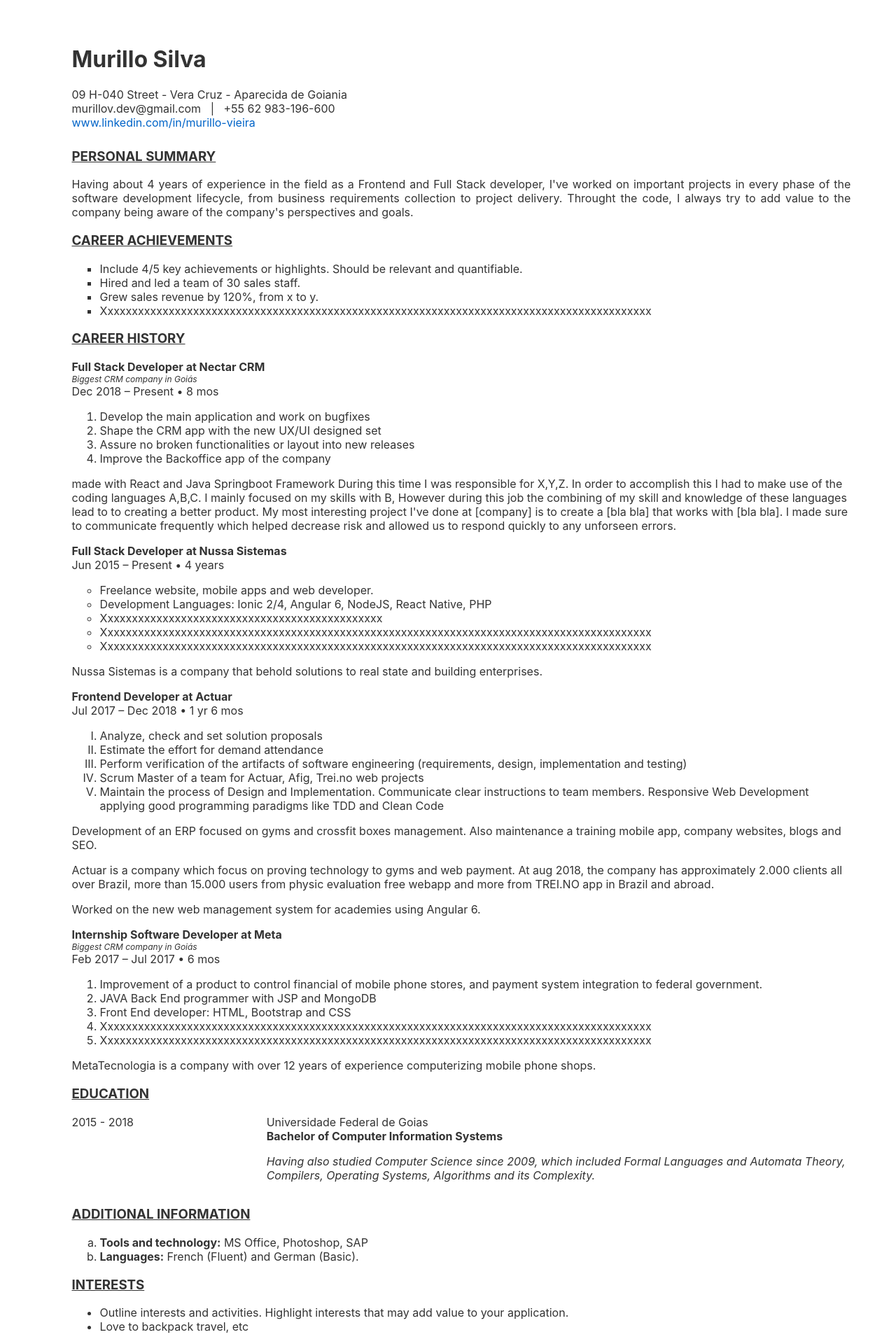
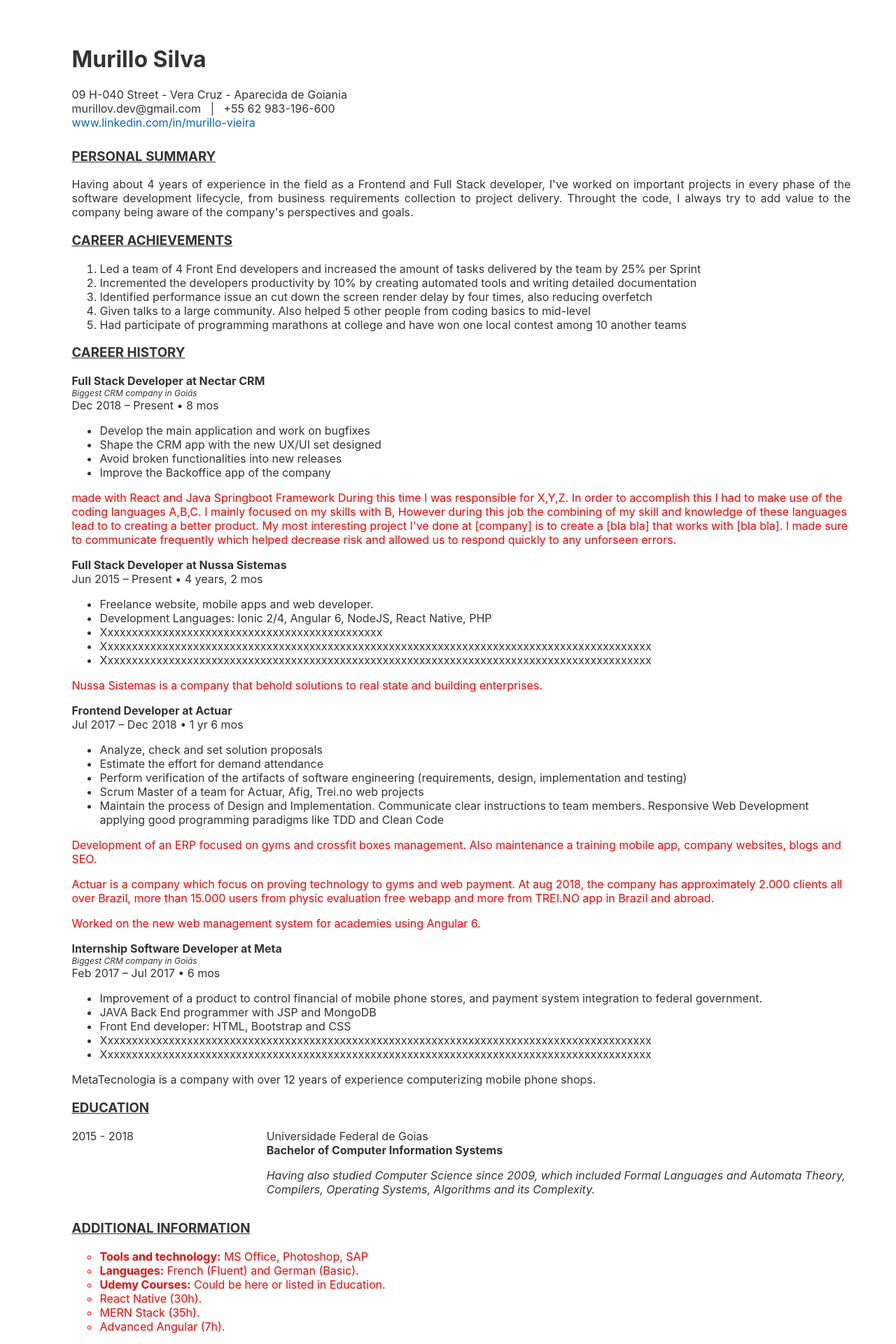
Before and after one commit to murilloves/svelte-cv, a Svelte app: page / in a window 1280 px wide. Shown: the top 1920 px of the page at 70% size. Built offline with nearby package versions, Linux system fonts and the light colour scheme.

Commit message:
new data added to Achievments and Career

```diff
--- a/src/Achievements.svelte
+++ b/src/Achievements.svelte
@@ -2,11 +2,14 @@
     <h3 class="subtitle">
         CAREER ACHIEVEMENTS
     </h3>
-    <ul class="topic square">
-        <li>Include 4/5 key achievements or highlights. Should be relevant and quantifiable.</li>
-        <li>Hired and led a team of 30 sales staff.</li>
-        <li>Grew sales revenue by 120%, from x to y.</li>
-        <li>Xxxxxxxxxxxxxxxxxxxxxxxxxxxxxxxxxxxxxxxxxxxxxxxxxxxxxxxxxxxxxxxxxxxxxxxxxxxxxxxxxxxxxxxxxx</li>
+    <ul class="topic decimal">
+        <!-- <li>Include 4/5 key achievements or highlights. Should be relevant and quantifiable.</li> -->
+        <li>Led a team of 4 Front End developers and increased the amount of tasks delivered by the team by 25% per Sprint</li><!-- Using WBS (Work Breakdown Structure) and Scrum Poker-->
+        <li>Incremented the developers productivity by 10% by creating automated tools and writing detailed documentation</li><!-- Automated: CI/CD; Build modules -->
+        <li>Identified performance issue an cut down the screen render delay by four times, also reducing overfetch</li><!-- Actuar Screen -->
+        <li>Given talks to a large community. Also helped 5 other people from coding basics to mid-level</li>
+        <li>Had participate of programming marathons at college and have won one local contest among 10 another teams</li>
+        <!-- <li>Taught game programming to needy children</li> -->
     </ul>
 </div>
 
@@ -15,8 +18,8 @@
 		text-transform: uppercase;
 		text-decoration: underline;
 	}
-	ul.square > li {
-		list-style-type: square;
+	ul.decimal > li {
+		list-style-type: decimal;
 	}
 
 	li {word-wrap: break-word;}
--- a/src/Additional.svelte
+++ b/src/Additional.svelte
@@ -3,10 +3,16 @@
         ADDITIONAL INFORMATION
     </h3>
 
-    <ul class="topic alpha">
-        <li><strong>Tools and technology:</strong> MS Office, Photoshop, SAP</li>
-        <li><strong>Languages:</strong> French (Fluent) and German (Basic).</li>
-    </ul>
+	<red>
+		<ul class="topic circle">
+			<li><strong>Tools and technology:</strong> MS Office, Photoshop, SAP</li>
+			<li><strong>Languages:</strong> French (Fluent) and German (Basic).</li>
+			<li><strong>Udemy Courses:</strong> Could be here or listed in Education.</li>
+			<li>React Native (30h).</li>
+			<li>MERN Stack (35h).</li>
+			<li>Advanced Angular (7h).</li>
+		</ul>
+	</red>
 </div>
 
 <style>
@@ -14,8 +20,9 @@
 		text-transform: uppercase;
 		text-decoration: underline;
 	}
-	ul.alpha > li {
-		list-style-type: lower-alpha;
+	ul.circle > li {
+		list-style-type: circle;
 	}
 	li {word-wrap: break-word;}
+	red { color: red }
 </style>
--- a/src/Career.svelte
+++ b/src/Career.svelte
@@ -1,15 +1,21 @@
 <script>
     const nectarBeginDate = new Date('2018/12/10');
+    const nussaBeginDate = new Date('2015/6/15');
     const today = new Date();
 
     const monthDiff = (d1, d2) => {
         if (d1.getTime() > d2.getTime()) {
-            return 1 + (12 * d1.getFullYear() + d1.getMonth()) - (12 * d2.getFullYear() + d2.getMonth());
+            let buff = d2;
+            d2 = d1;
+            d1 = buff;
         }
-        return 1 + (12 * d2.getFullYear() + d2.getMonth()) - (12 * d1.getFullYear() + d1.getMonth());
+        return 1
+            + (12 * d2.getFullYear() + d2.getMonth())
+            - (12 * d1.getFullYear() + d1.getMonth());
     }
 
     const nectarInMonths = monthDiff(nectarBeginDate, today);
+    const nussaInMonths = monthDiff(nussaBeginDate, today);
 </script>
 
 <div class="section-summary">
@@ -20,25 +26,32 @@
     <div>
         <strong>Full Stack Developer at Nectar CRM</strong>
         <div class="tiny-desc">Biggest CRM company in Goiás</div>
-        <div>Dec 2018 – Present • { nectarInMonths } mos</div>
+        <div>Dec 2018 – Present •
+        { nectarInMonths / 12 >= 1
+            ? `${Math.floor(nectarInMonths/12)}year,
+               ${nectarInMonths%12} mos`
+            : `${nectarInMonths % 12} mos` }
+        </div>
 
-        <ul class="topic decimal">
+        <ul class="topic">
             <!-- <li>Highlight responsibilities and key achievements/deliverables.</li> -->
             <li>Develop the main application and work on bugfixes</li>
-            <li>Shape the CRM app with the new UX/UI designed set</li>
-            <li>Assure no broken functionalities or layout into new releases</li>
+            <li>Shape the CRM app with the new UX/UI set designed</li>
+            <li>Avoid broken functionalities into new releases</li>
             <li>Improve the Backoffice app of the company</li>
         </ul>
+        <red>
             <p>
                 made with React and Java Springboot Framework
                 During this time I was responsible for X,Y,Z. In order to accomplish this I had to make use of the coding languages A,B,C. I mainly focused on my skills with B, However during this job the combining of my skill and knowledge of these languages lead to to creating a better product. My most interesting project I've done at [company] is to create a [bla bla] that works with [bla bla]. I made sure to communicate frequently which helped decrease risk and allowed us to respond quickly to any unforseen errors.
             </p>
+        </red>
     </div>
     <div>
         <strong>Full Stack Developer at Nussa Sistemas</strong>
-        <div>Jun 2015 – Present • 4 years</div>
+        <div>Jun { nussaBeginDate.getFullYear() } – Present • { Math.floor(nussaInMonths / 12) } years, { nussaInMonths % 12 } mos </div>
 
-        <ul class="topic circle">
+        <ul class="topic">
             <li>Freelance website, mobile apps and web developer.</li>
             <li>Development Languages: Ionic 2/4, Angular 6, NodeJS, React Native, PHP</li>
             <li>Xxxxxxxxxxxxxxxxxxxxxxxxxxxxxxxxxxxxxxxxxxxxxx</li>
@@ -46,22 +59,26 @@
             <li>Xxxxxxxxxxxxxxxxxxxxxxxxxxxxxxxxxxxxxxxxxxxxxxxxxxxxxxxxxxxxxxxxxxxxxxxxxxxxxxxxxxxxxxxxxx</li>
         </ul>
 
+        <red>
             <p>
                 Nussa Sistemas is a company that behold solutions to real state and building
                 enterprises.
             </p>
+        </red>
     </div>
     <div>
         <strong>Frontend Developer at Actuar</strong>
         <div>Jul 2017 – Dec 2018 • 1 yr 6 mos</div>
 
-        <ul class="topic upper-roman">
+        <ul class="topic">
             <li>Analyze, check and set solution proposals</li>
             <li>Estimate the effort for demand attendance</li>
             <li>Perform verification of the artifacts of software engineering (requirements, design, implementation and testing)</li>
             <li>Scrum Master of a team for Actuar, Afig, Trei.no web projects</li>
             <li>Maintain the process of Design and Implementation. Communicate clear instructions to team members. Responsive Web Development applying good programming paradigms like TDD and Clean Code</li>
+            <!-- <li>Develop complex interfaces for payment holding discounts and bonus logic</li> -->
         </ul>
+        <red>
             <p>
                 Development of an ERP focused on gyms and crossfit boxes management. Also maintenance a training mobile app, company websites, blogs and SEO.
             </p>
@@ -71,6 +88,7 @@
             <p>
                 Worked on the new web management system for academies using Angular 6.
             </p>
+        </red>
     </div>
 
     <div>
@@ -78,7 +96,7 @@
         <div class="tiny-desc">Biggest CRM company in Goiás</div>
         <div>Feb 2017 – Jul 2017 • 6 mos</div>
 
-        <ul class="topic decimal">
+        <ul class="topic">
             <li>Improvement of a product to control financial of mobile phone stores, and payment system integration to federal government.</li>
             <li>JAVA Back End programmer with JSP and MongoDB</li>
             <li>Front End developer: HTML, Bootstrap and CSS</li>
@@ -113,4 +131,5 @@
 		list-style-type: upper-roman;
 	}
 	li {word-wrap: break-word;}
+    red {color:red}
 </style>
```
Lines whose indentation alone changed are shown as unchanged.
